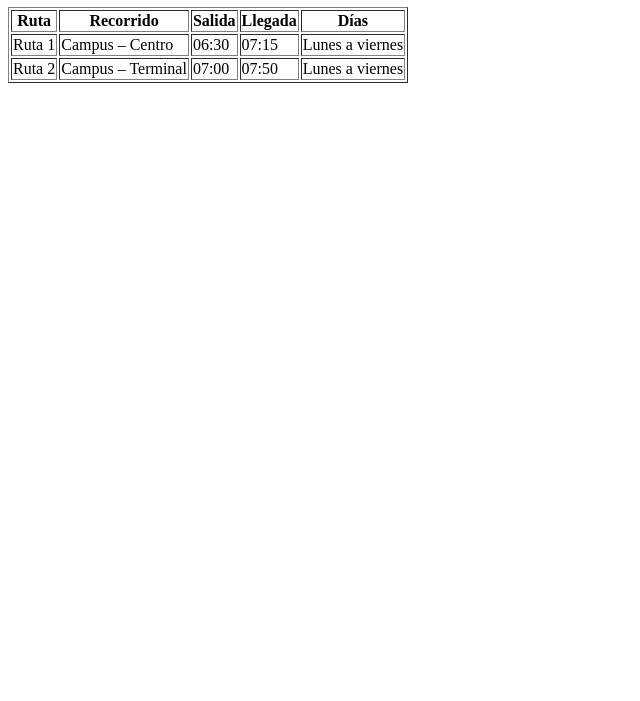
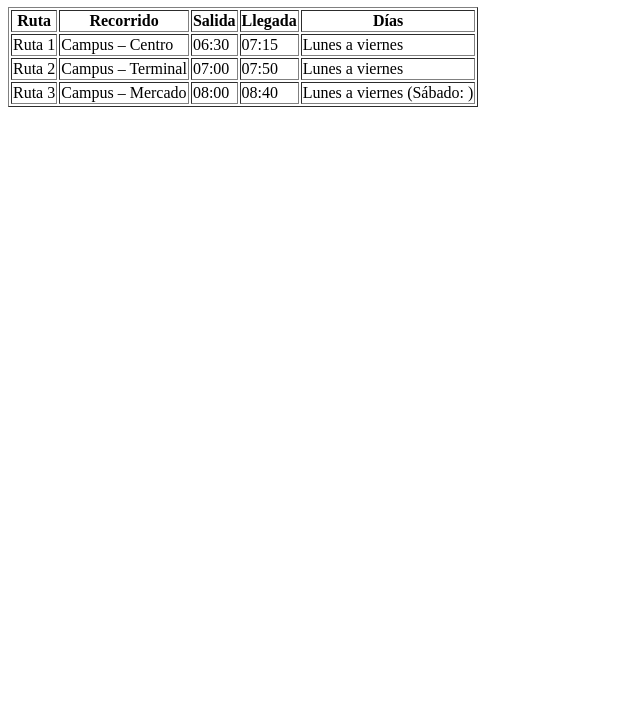
Before and after one commit to gmoyanoc3-oti/rutabus-moyano, a plain HTML site: page index.html in a window 1280 px wide. Shown: the part 99-800 px from the top of the page, without its empty margins (0-640 px from the left). Drawn offline with Linux system fonts and the light colour scheme.

Commit message:
Agrega Ruta 3 con horario del sabado en blanco

```diff
--- a/index.html
+++ b/index.html
@@ -15,6 +15,7 @@
     <tr><th>Ruta</th><th>Recorrido</th><th>Salida</th><th>Llegada</th><th>Días</th></tr>
     <tr><td>Ruta 1</td><td>Campus – Centro</td><td>06:30</td><td>07:15</td><td>Lunes a viernes</td></tr>
         <tr><td>Ruta 2</td><td>Campus – Terminal</td><td>07:00</td><td>07:50</td><td>Lunes a viernes</td></tr>
+    <tr><td>Ruta 3</td><td>Campus – Mercado</td><td>08:00</td><td>08:40</td><td>Lunes a viernes (Sábado: )</td></tr>
 
   </table>
 </body>
```
